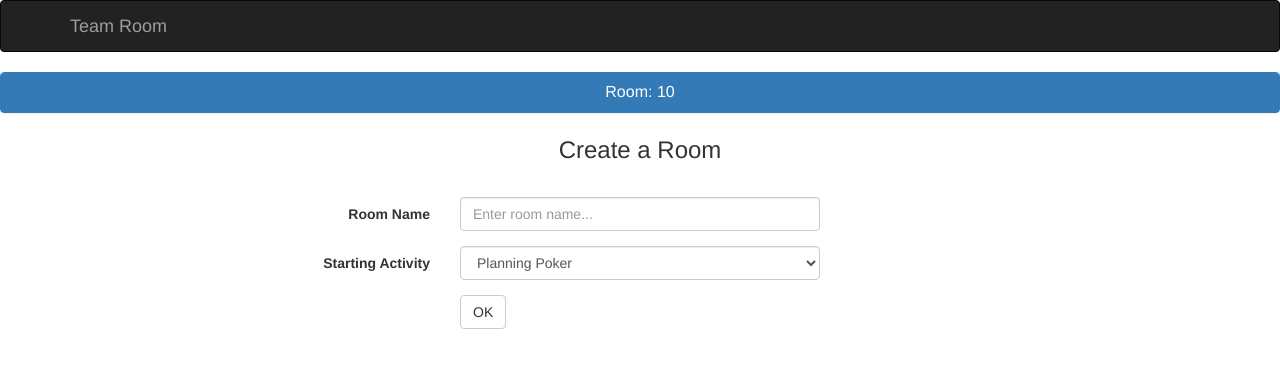
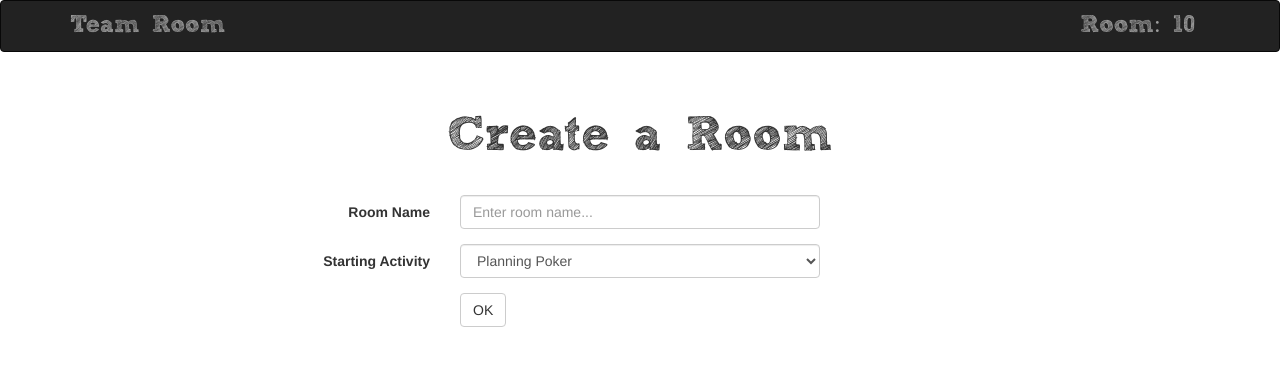
Before and after one commit to stevestring/agile-room, a React (Create React App) app: page /create-room in a window 1280 px wide. Shown: the top 368 px of the page. Built offline with nearby package versions, Linux system fonts and the light colour scheme; no server answers.

Commit message:
New Navbar

```diff
--- a/public/index.html
+++ b/public/index.html
@@ -2,8 +2,10 @@
 <html lang="en">
   <head>
     <meta charset="utf-8">
-    <meta name="viewport" content="width=device-width, initial-scale=1, shrink-to-fit=no">
+    <!-- <meta name="viewport" content="width=device-width, initial-scale=1, shrink-to-fit=no"> -->
+    <meta name="viewport" content="width=device-width, initial-scale=1.0, maximum-scale=1.0, user-scalable=0" />
     <meta name="theme-color" content="#000000">
+
     <!--
       manifest.json provides metadata used when your web app is added to the
       homescreen on Android. See https://developers.google.com/web/fundamentals/engage-and-retain/web-app-manifest/
--- a/src/App.css
+++ b/src/App.css
@@ -2,23 +2,65 @@
   text-align: center;
 }
 
-/* @font-face {
+@font-face {
   font-family: 'Sketch_Block';
-  src: local('Sketch_Block'), url(../src/Sketch_Block.ttf) format('ttf');
-} */
+  src: local('Sketch_Block'), url(./Sketch_Block.ttf) format('truetype');
+}
 
-/* .brand
+@media only screen and (min-width: 20px) {
+  .collapse {
+      display: block;
+  }
+
+  .navbar-header {
+      float: left;
+  }
+
+  .navbar-toggle {
+      display: none;
+  }
+
+  .navbar-nav.navbar-left {
+     float: left;
+     margin: 0;
+  }
+
+  .navbar-nav.navbar-right {
+     float: right;
+     margin: 0;
+  }
+  .navbar-nav>li {
+      float: left;
+  }
+  .navbar-nav>li>a {
+      padding-top: 15px;
+      padding-bottom: 15px;
+  }
+}
+
+@media(min-width:0px) {
+  .navbar-form {
+      padding-top: 0;
+      padding-bottom: 0;
+      border: 0;
+  }
+  .navbar-form .form-group {
+      margin-bottom: 0;
+  }
+}
+
+.brand
 {
   font-family: 'Sketch_Block';
-
+  font-size: 18pt;
 }
-
 
 .activityHeader
 {
 
   font-family: 'Sketch_Block';
-} */
+  font-size: 36pt;
+}
 
 
 .App-header {
--- a/src/CreateRoom.js
+++ b/src/CreateRoom.js
@@ -1,5 +1,5 @@
 import React, { Component } from 'react';
-
+import ActivityHeader from '../src/components/ActivityHeader';
 import axios from "axios/index";
 import NavBar from "./NavBar";
 import RoomHeader from "./RoomHeader";
@@ -75,9 +75,7 @@ jumptoDealer()
       <div className="App">
       <NavBar room = {this.state.room}/>
 
-      <p className="App-title">
-                    Create a Room
-                </p>
+      <ActivityHeader activityName="Create a Room"/>
                 <br/>
         <Grid>
         <Form horizontal onSubmit={this.handleSubmit}>
--- a/src/Lobby.js
+++ b/src/Lobby.js
@@ -15,7 +15,7 @@ import { Col } from 'react-bootstrap';
 import { Panel } from 'react-bootstrap';
 import NavBar from "./NavBar";
 import Room from "./Room";
-
+import ActivityHeader from '../src/components/ActivityHeader';
 
 var settings = require( './settings');
 class Lobby extends Component {
@@ -56,11 +56,7 @@ class Lobby extends Component {
 
       <div className="App">
       <NavBar/>
-      <Panel bsStyle="primary">
-                        <Panel.Heading>
-      <Panel.Title componentClass="h3">Main Lobby</Panel.Title>
-    </Panel.Heading>
-    </Panel>
+      <ActivityHeader activityName="Main Lobby"/>
                     <p className="App-title">
                         Select a Room...
                     </p>
--- a/src/NavBar.js
+++ b/src/NavBar.js
@@ -1,5 +1,5 @@
 import React, { Component } from 'react';
-import './App.css';
+
 import { MenuItem } from 'react-bootstrap';
 import { Nav } from 'react-bootstrap';
 import { Navbar } from 'react-bootstrap';
@@ -8,7 +8,7 @@ import { NavDropdown } from 'react-bootstrap';
 import { Panel } from 'react-bootstrap';
 import { DropdownButton } from 'react-bootstrap';
 import RoomHeader from "./RoomHeader";
-
+import './App.css';
 
 export default class NavBar extends React.Component{
     constructor(props) {
@@ -19,23 +19,34 @@ export default class NavBar extends React.Component{
     render() {
         const hasRoom = this.props.room != null;
         const isDealer = this.props.dealer != null;
+        const style = "margin-right: 10px";
+
             return (
                 <div>
-                    <Navbar inverse>
-                    <Navbar.Header>
+                     <Navbar inverse  >
+
                         <Navbar.Brand>
                         <a href="/" ><div className="brand">Team Room</div></a>
                         </Navbar.Brand>
-                    </Navbar.Header>
-                    {/* <Navbar.Text>
-                    Online collaboration tools for Agile teams
-                    </Navbar.Text> */}
 
 
+                    { hasRoom? (
+
+                        <Nav pullRight >
+                                                <Navbar.Brand>
+                        <a href="/" ><div className="brand">Room: {this.props.room}</div></a>
+                        </Navbar.Brand>
+                        {/* <NavItem eventKey={1} href="#" >Room: {this.props.room}</NavItem>                         */}
+                        </Nav>
+
+
+                    ):(<div/>)
+                    }
 
                     </Navbar>
-                    {hasRoom? (
-                    // <RoomHeader room={this.props.room}/>
+                    <br/>
+                    {/* {hasRoom? (
+
                     <Panel bsStyle="primary">
                         <Panel.Heading>
       <Panel.Title componentClass="h3">Room: {this.props.room} </Panel.Title>
@@ -43,7 +54,7 @@ export default class NavBar extends React.Component{
 
     </Panel>
                     ):(<div/>)
-                    }
+                    } */}
                 </div>
             );
 
--- a/src/activities/InputList.js
+++ b/src/activities/InputList.js
@@ -80,7 +80,6 @@ export default class InputList extends React.Component{
             <div>
                 <br/>
                 <br/>
-                <br/>
                 <div/>
                         {/* <Grid>
                         <Form inline >
--- a/src/activities/InputListDealer.js
+++ b/src/activities/InputListDealer.js
@@ -1,14 +1,14 @@
 import React, { Component } from 'react';
 import Hand from "../components/Hand";
+import ListItem from "../components/ListItem";
 import { Button } from 'react-bootstrap';
 var settings = require( '../settings');
 
 export default class InputListDealer extends React.Component{
     constructor(props) {
         super(props);
+        this.state = {faceDown:true};//Hide results until end
     }
-
-
 
     reset()
     {
@@ -18,19 +18,27 @@ export default class InputListDealer extends React.Component{
 
     }
 
+    showCards()
+    {
+        this.setState({faceDown:false});
+    }
+
     render() {
         const hasInputs = this.props.roomInputs.length>0;
+        //const inputs = this.props.roomInputs.sort(function(a,b) {return (a.Datemodified < b.Datemodified) ? 1 : ((b.Datemodified < a.Datemodified) ? -1 : 0);} );
+        const inputs = this.props.roomInputs.sort(function(a,b) {return (a.Datemodified > b.Datemodified) ? 1 : ((b.Datemodified > a.Datemodified) ? -1 : 0);} );
 
+        // alert (inputs);
         return (
             <div className="Cards">
 
 
-                {this.props.roomInputs.map(c => <h3>{c.Input}</h3>)}
+                {inputs.map(c => <ListItem text={c.Input} faceDown={this.state.faceDown}></ListItem>)}
                 {hasInputs?(
 
                     <p><br/>
                         <Button onClick={()=>this.reset()}>Reset</Button> &nbsp;
-                        {/* <Button onClick={()=>this.showCards()}>Show Hands</Button> */}
+                        <Button onClick={()=>this.showCards()}>Show</Button>
                     </p>
                 ):(
                     <p className="App-title">
--- a/src/components/ActivityHeader.js
+++ b/src/components/ActivityHeader.js
@@ -5,10 +5,9 @@ export default class ActivityHeader extends React.Component{
         return (
 
             <div>
-                <br/>
 
                 <h1 className = "activityHeader">{this.props.activityName}</h1>
-                <br/>
+
             </div>
         );
 
--- /dev/null
+++ b/src/components/ListItem.js
@@ -0,0 +1,22 @@
+import React, { Component } from 'react';
+
+export default class ListItem extends React.Component{
+    render() {
+
+
+        if (this.props.faceDown) {
+            return (
+                <div>
+                    <h3>{"x".repeat(5)}</h3>
+                </div>
+            );
+        }
+        else {
+            return (
+                <div>
+                <h3>{this.props.text}</h3>
+                </div>
+            );
+        }
+    }
+}
```
